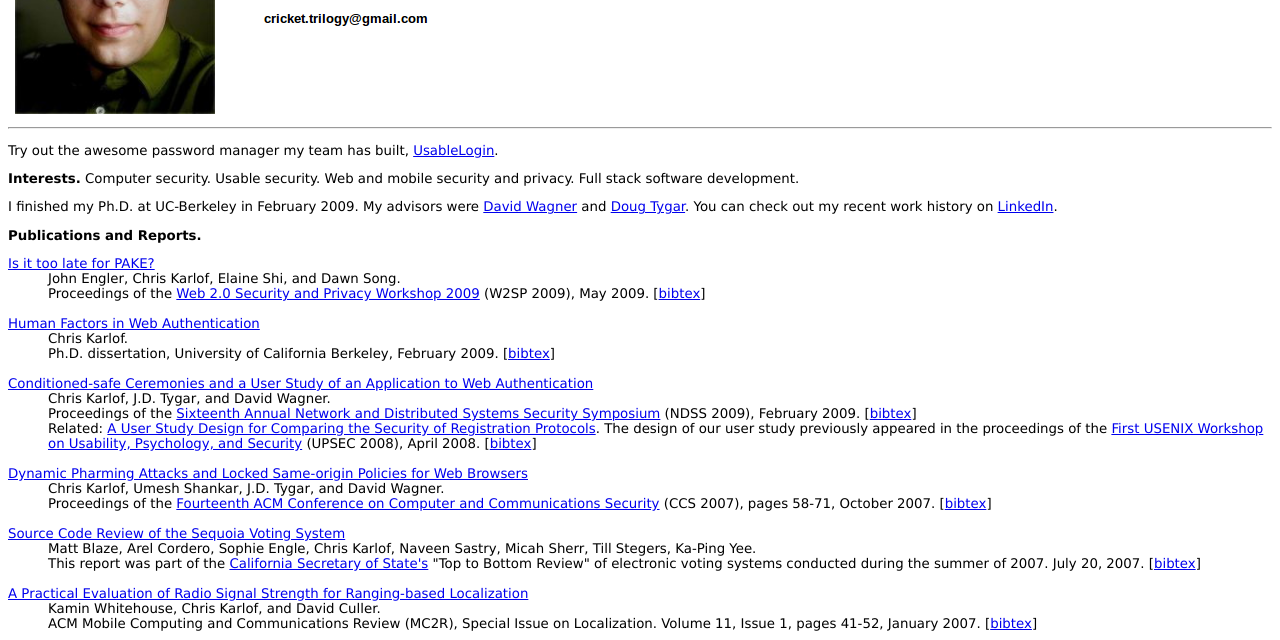
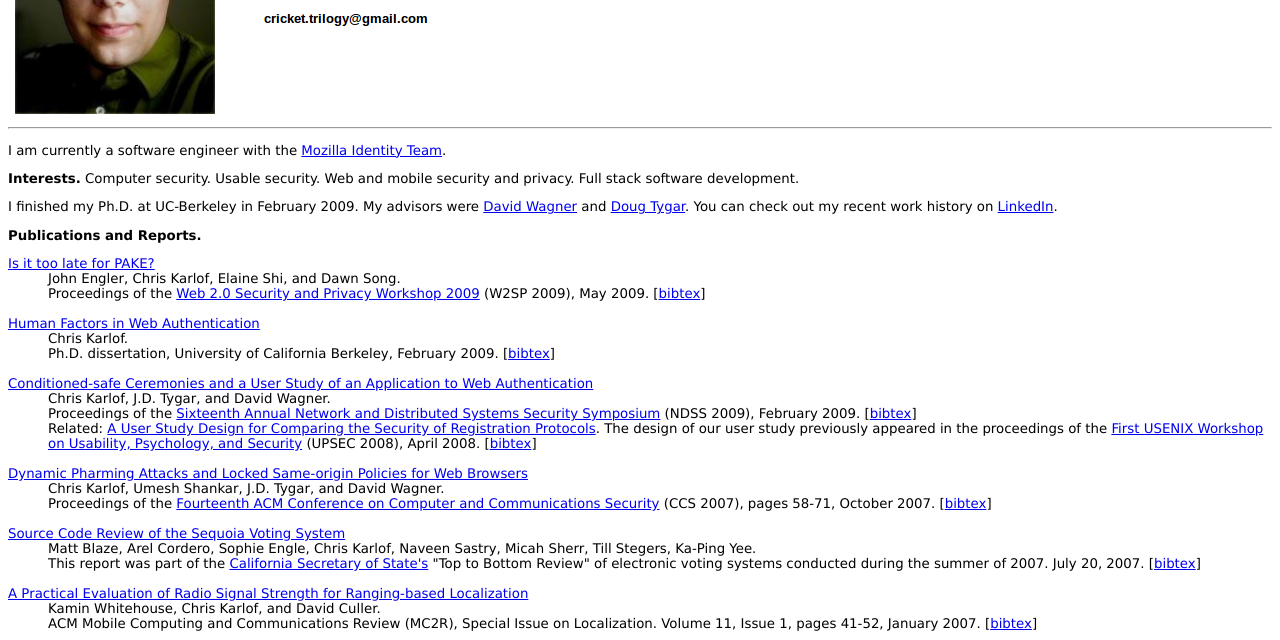
Before and after one commit to ckarlof/website, a plain HTML site: page index.html in a window 1280 px wide. Shown: the part 160-800 px from the top of the page. Drawn offline with Linux system fonts and the light colour scheme.

Commit message:
updated index.html with new employment

```diff
--- a/index.html
+++ b/index.html
@@ -24,7 +24,7 @@ Security Architect and Full Stack Software Engineer
 </table>
 
 <hr>
-<p>Try out the awesome password manager my team has built, <a href="http://dashboard.usablelogin.net/welcome">UsableLogin</a>.</p>
+<p>I am currently a software engineer with the <a href="http://identity.mozilla.com/">Mozilla Identity Team</a>.</p>
 
 <p><b>Interests.</b> Computer security. Usable security. Web and mobile
 security and privacy. Full stack software development.</p>
```
